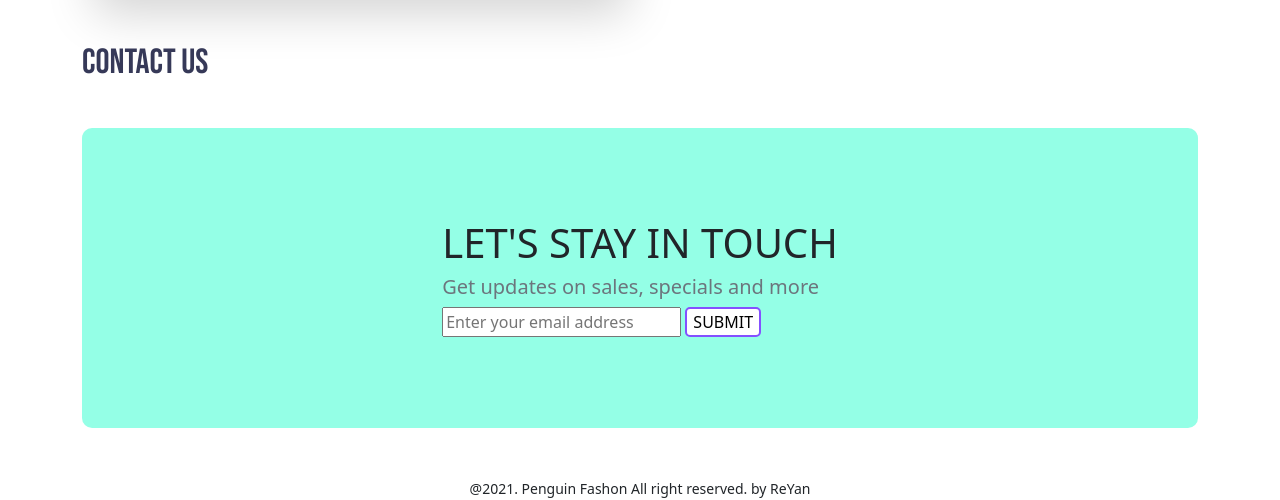
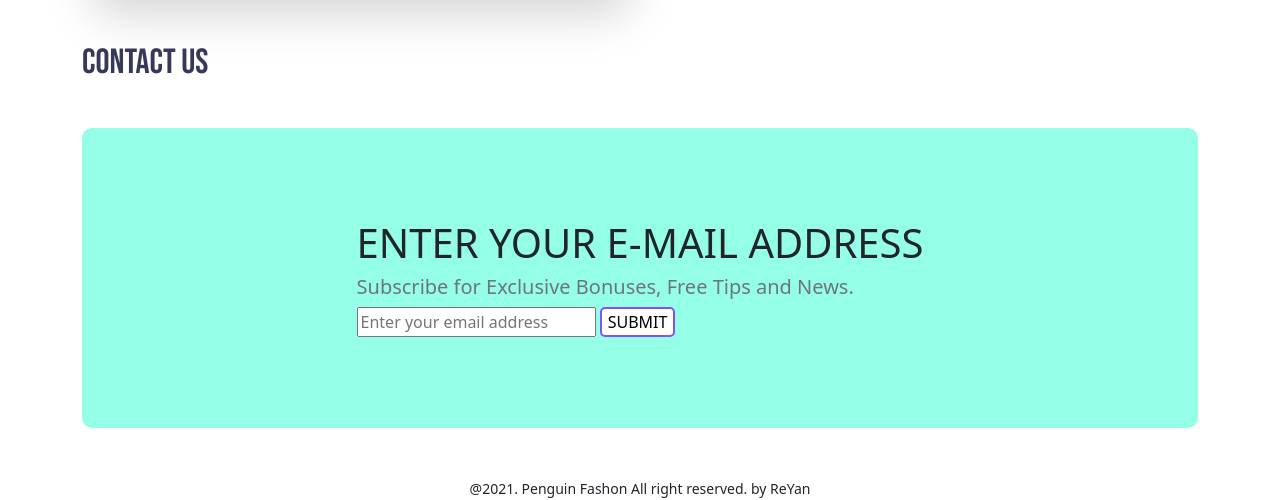
Before and after one commit to rszaman/Penguin-Fashion, a plain HTML site: page index.html in a window 1280 px wide. Shown: the part 2660-3160 px from the top of the page. Drawn offline with nearby package versions, Linux system fonts and the light colour scheme.

Commit message:
compelete

```diff
--- a/index.html
+++ b/index.html
@@ -318,8 +318,8 @@
   <h2 class="wtext-color mb-5">CONTACT US</h2>
   <div id="contact-frm" class="d-flex mt-5 ">
     <div>
-        <h1 class="text-dark">LET'S STAY IN TOUCH</h1>
-        <h5 class="text-secondary">Get updates on sales, specials and more</h5>
+        <h1 class="text-dark">ENTER YOUR E-MAIL ADDRESS</h1>
+        <h5 class="text-secondary">Subscribe for Exclusive Bonuses, Free Tips and News.</h5>
         <input type="text" placeholder="Enter your email address">
         <button class="btn-style" >SUBMIT</button>
     </div>
```
Also changed, not shown: 1 other file.
